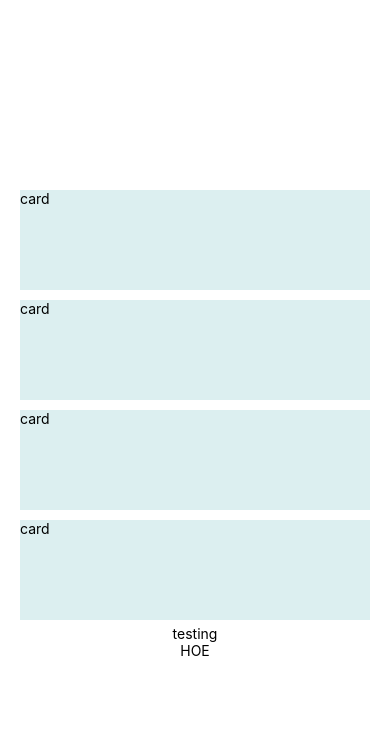
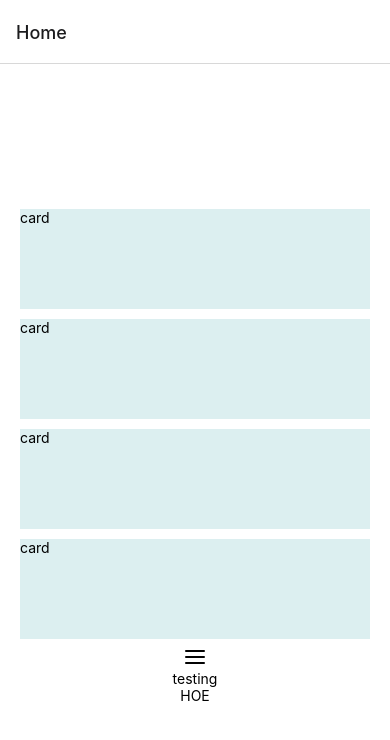
Before and after one commit to xnoons/mad-lit-mobile, a React Native app: screen /Home in a window 390 px wide. Shown: the top 740 px of the page. Built offline with nearby package versions, Linux system fonts and the light colour scheme.

Commit message:
added react navigation and configured navigation

```diff
--- a/App.js
+++ b/App.js
@@ -1,18 +1,18 @@
 import { StatusBar } from 'expo-status-bar';
 import { StyleSheet, Text, View } from 'react-native';
+import { NavigationContainer } from '@react-navigation/native';
+import { createNativeStackNavigator } from '@react-navigation/native-stack';
+import Home from './Home'
+
+const Stack = createNativeStackNavigator();
 
 export default function App() {
   return (
-    <View style={styles.container}>
-      <View style ={styles.card}><Text>card</Text></View>
-      <View style ={styles.card}><Text>card</Text></View>
-      <View style ={styles.card}><Text>card</Text></View>
-      <View style ={styles.card}><Text>card</Text></View>
-
-      <Text>testing</Text>
-      <Text>HOE</Text>
-      <StatusBar style="auto" />
-    </View>
+    <NavigationContainer>
+      <Stack.Navigator initialRouteName="Home">
+        <Stack.Screen name="Home" component={Home} />
+      </Stack.Navigator>
+    </NavigationContainer>
   );
 }
 
@@ -23,7 +23,7 @@ const styles = StyleSheet.create({
     alignItems: 'center',
     justifyContent: 'center',
   },
-  card : {
+  card: {
     height: 100,
     width: 350,
     margin: 5,
--- a/Home.js
+++ b/Home.js
@@ -1,11 +1,20 @@
-import { StatusBar } from 'expo-status-bar';
 import { StyleSheet, Text, View } from 'react-native';
+import { Feather } from '@expo/vector-icons';
 
-const Home = () =>{
+const Home = () => {
   return (
-    <View></View>
+    <View style={styles.container}>
+      <View style={styles.card}><Text>card</Text></View>
+      <View style={styles.card}><Text>card</Text></View>
+      <View style={styles.card}><Text>card</Text></View>
+      <View style={styles.card}><Text>card</Text></View>
+      <Feather name="menu" size={24} color="black" />
+      <Text>testing</Text>
+      <Text>HOE</Text>
+    </View>
   )
 }
+export default Home;
 
 const styles = StyleSheet.create({
   container: {
@@ -14,7 +23,7 @@ const styles = StyleSheet.create({
     alignItems: 'center',
     justifyContent: 'center',
   },
-  card : {
+  card: {
     height: 100,
     width: 350,
     margin: 5,
--- a/package.json
+++ b/package.json
@@ -10,11 +10,14 @@
   },
   "dependencies": {
     "@expo/webpack-config": "^0.17.2",
+    "@react-navigation/native-stack": "^6.9.8",
     "expo": "~47.0.12",
     "expo-status-bar": "~1.4.2",
     "react": "18.1.0",
     "react-dom": "^18.1.0",
     "react-native": "0.70.5",
+    "react-native-safe-area-context": "4.4.1",
+    "react-native-screens": "~3.18.0",
     "react-native-web": "^0.18.10"
   },
   "devDependencies": {
```
Also changed, not shown: 1 other file (tests, documents, lock files or other folders).
